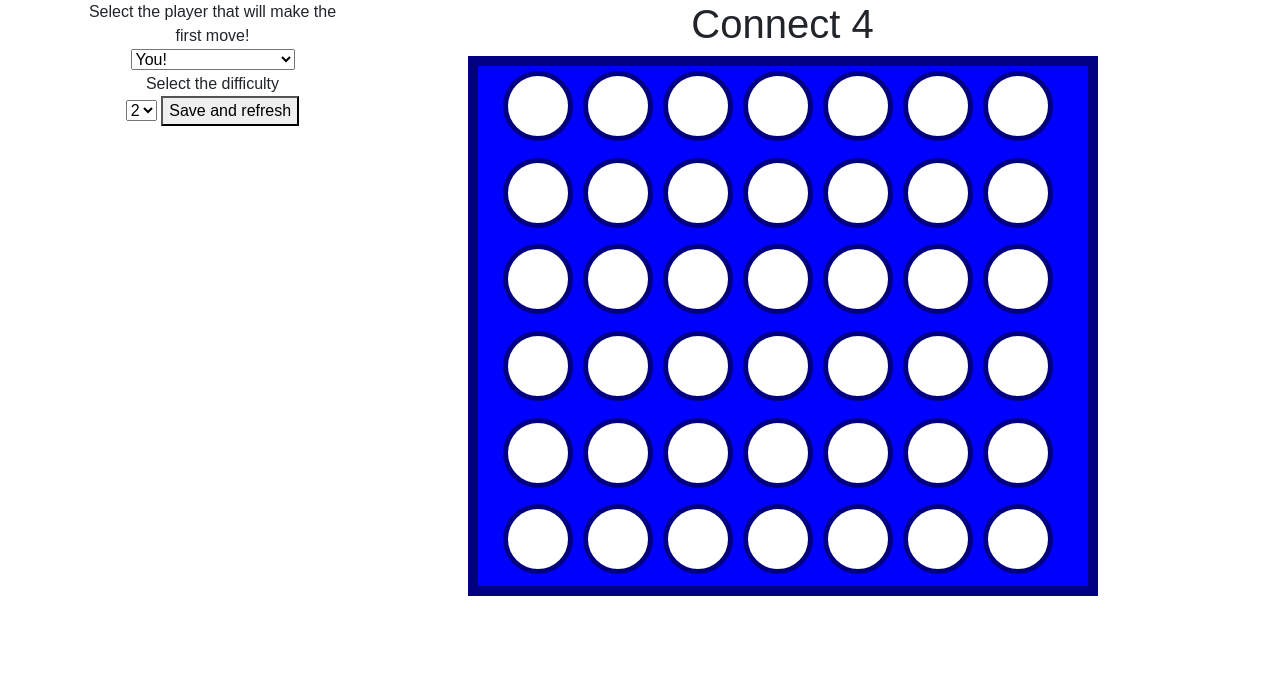
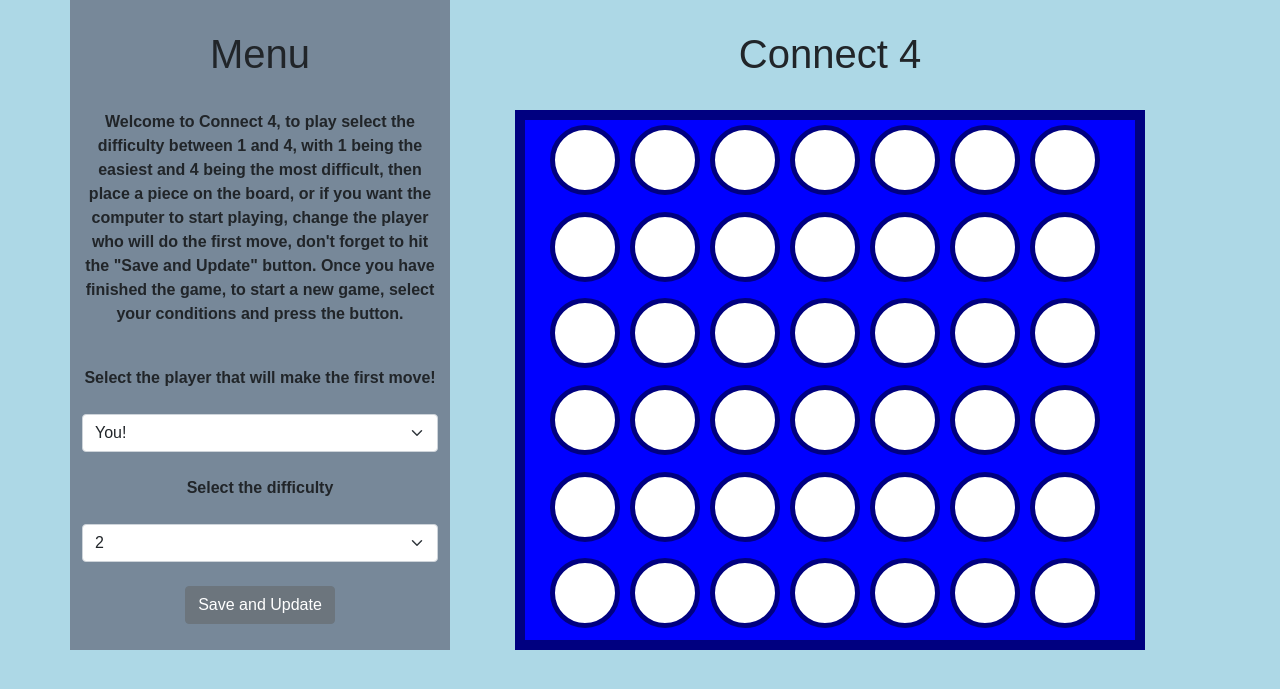
Before and after one commit to Simmus7/Connect4Game_Web, a Flask app: template templates/index.html in a window 1280 px wide. Shown: the top 689 px of the page. Run offline with Flask 2, Linux system fonts and the light colour scheme; the template is opened without the code that fills it, so the values that code supplies are empty; some libraries are stand-ins or nearby versions.

Commit message:
Mejora visual
Cambios en el menu de la izquierda y en general del body para mas estetica, creacion de alertas para el jugador ganador, y creacion de un pequeño tutorial para mas accesibilidad.

```diff
--- a/static/connect4.css
+++ b/static/connect4.css
@@ -1,7 +1,22 @@
 body {
     font-family: Arial, Helvetica, sans-serif;
     text-align: center;
+    background-color: lightblue;
+    height:100%;
+    display:flex;
+    flex-direction:column;
+    font-weight: bold;
+}
 
+#menu{
+    background-color: lightslategray;
+    padding-top: 30px;
+    flex: 1
+}
+
+#game{
+    padding-top: 30px;
+    height:100%;
 }
 
 #board {
--- a/static/connect4.js
+++ b/static/connect4.js
@@ -163,6 +163,13 @@ function addJavaScriptEventListeners () {
 
         console.log("Se cambiaron las variables del juego exitosamente")
         setGame()
+
+        if(document.getElementById("winner").innerText!=null || document.getElementById("winner").innerText!=''){
+            document.getElementById("winner").innerText = ''
+        }
+
+        document.getElementById("winner").hidden=true
+
     })
     console.log("Los event listeners para que la IA juegue y para que cambie el jugador fueron seteados correctamente")
 
@@ -221,9 +228,13 @@ function checkWinner() {
 function setWinner(r, c) {
     let winner = document.getElementById("winner");
     if (board[r][c] == playerRed) {
+        winner.className = "alert alert-danger alert-dismissible fade show"
         winner.innerText = "Red Wins";
+        winner.hidden=false
     } else {
+        winner.className = "alert alert-warning alert-dismissible fade show"
         winner.innerText = "Yellow Wins";
+        winner.hidden=false
     }
     gameOver = true;
 }
--- a/templates/index.html
+++ b/templates/index.html
@@ -6,38 +6,54 @@
     <meta name="viewport" content="width=device-width, initial-scale=1.0, user-scalable=no">
     <title>Connect 4</title>
     <link rel="stylesheet" href="https://stackpath.bootstrapcdn.com/bootstrap/4.5.0/css/bootstrap.min.css" integrity="sha384-9aIt2nRpC12Uk9gS9baDl411NQApFmC26EwAOH8WgZl5MYYxFfc+NcPb1dKGj7Sk" crossorigin="anonymous">
+    <link href="https://cdn.jsdelivr.net/npm/bootstrap@5.0.2/dist/css/bootstrap.min.css" rel="stylesheet" integrity="sha384-EVSTQN3/azprG1Anm3QDgpJLIm9Nao0Yz1ztcQTwFspd3yD65VohhpuuCOmLASjC" crossorigin="anonymous">
     <link rel="stylesheet" href="{{ url_for('static', filename='connect4.css')}}">
+    <script src="https://cdn.jsdelivr.net/npm/bootstrap@5.0.2/dist/js/bootstrap.bundle.min.js" integrity="sha384-MrcW6ZMFYlzcLA8Nl+NtUVF0sA7MsXsP1UyJoMp4YLEuNSfAP+JcXn/tWtIaxVXM" crossorigin="anonymous"></script>
     <script type = "text/javascript" src="{{ url_for('static', filename='connect4.js')}}"></script>
 </head>
 <body>
 
+    <div class="" role="alert" hidden="true" id="winner"></div>
+
     <div class="container">
         <div class="row">
-            <div class="col-md-3">
-                <div class="selection_box">
+            <div class="col-md-4" id="menu">
+                <div>
+                    <h1>Menu</h1>
+                    <br>
+                    <div>
+                        <p>Welcome to Connect 4, to play select the difficulty between 1 and 4, with 1 being the easiest and 4
+                            being the most difficult, then place a piece on the board, or if you want the computer to start playing,
+                            change the player who will do the first move, don't forget to hit the "Save and Update" button.
+                            Once you have finished the game, to start a new game, select your conditions and press the button.
+                        </p>
+                    </div>
+                    <br>
                     <div>Select the player that will make the first move!</div>
-                    <select id="first_Player">
+                    <br>
+                    <select class="form-select" id="first_Player">
                         <option value="user" selected>You!</option>
                         <option value="IA">Artificial Intelligence</option>
                     </select>
+                    <br>
                     <div>Select the difficulty</div>
-                    <select id="difficulty">
+                    <br>
+                    <select class="form-select" id="difficulty">
                         <option value="1">1</option>
                         <option value="2" selected>2</option>
                         <option value="3">3</option>
                         <option value="4">4</option>
-
-
                     </select>
-                    <button id="setGameVariables">Save and refresh</button>
+                    <br>
+                    <button class="btn btn-secondary" id="setGameVariables">Save and Update</button>
                 </div>
 
             </div>
 
-            <div class="col-md-9">
-                <div id="game">
+            <div class="col-md-8" id="game">
+                <div>
                     <h1>Connect 4</h1>
-                    <h2 id="winner"></h2>
+                    <br>
                     <div id="board"></div>
                 </div>
 
```
